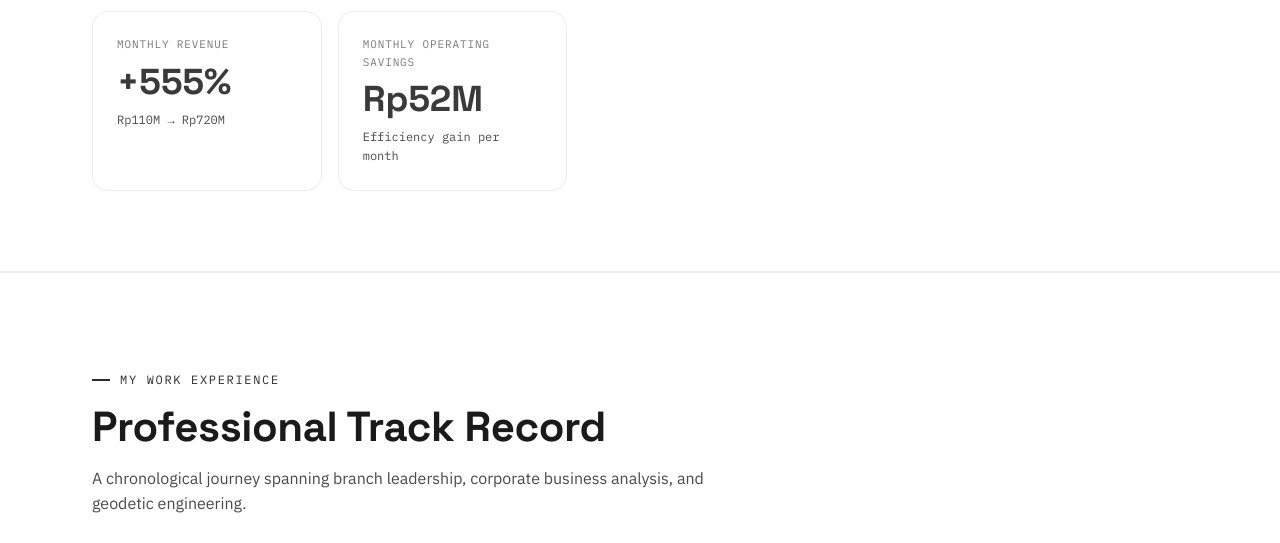
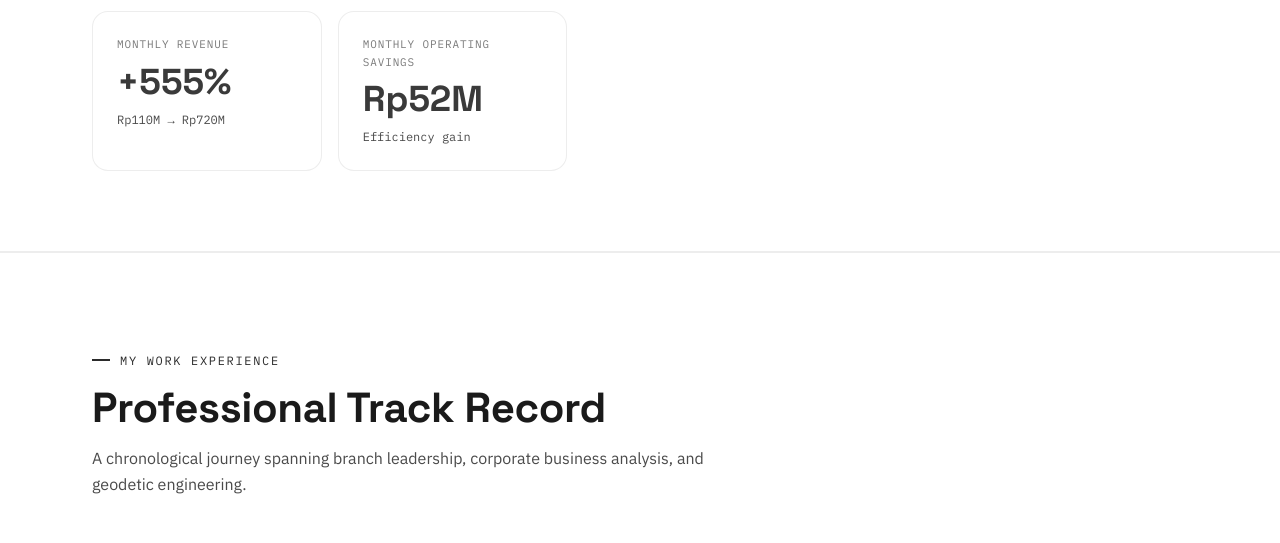
Before and after one commit to radinta21/Yoga-JR-Portofolio, a plain HTML site: page index.html in a window 1280 px wide. Shown: the part 1440-1983 px from the top of the page. Drawn offline with nearby package versions, Linux system fonts and the light colour scheme.

Commit message:
Update index.html

```diff
--- a/index.html
+++ b/index.html
@@ -112,7 +112,7 @@
             <div class="growth-card reveal">
               <div class="g-label">Monthly Operating Savings</div>
               <div class="g-pct">Rp52M</div>
-              <div class="g-range">Efficiency gain per month</div>
+              <div class="g-range">Efficiency gain</div>
             </div>
           </div>
         </div>
```
